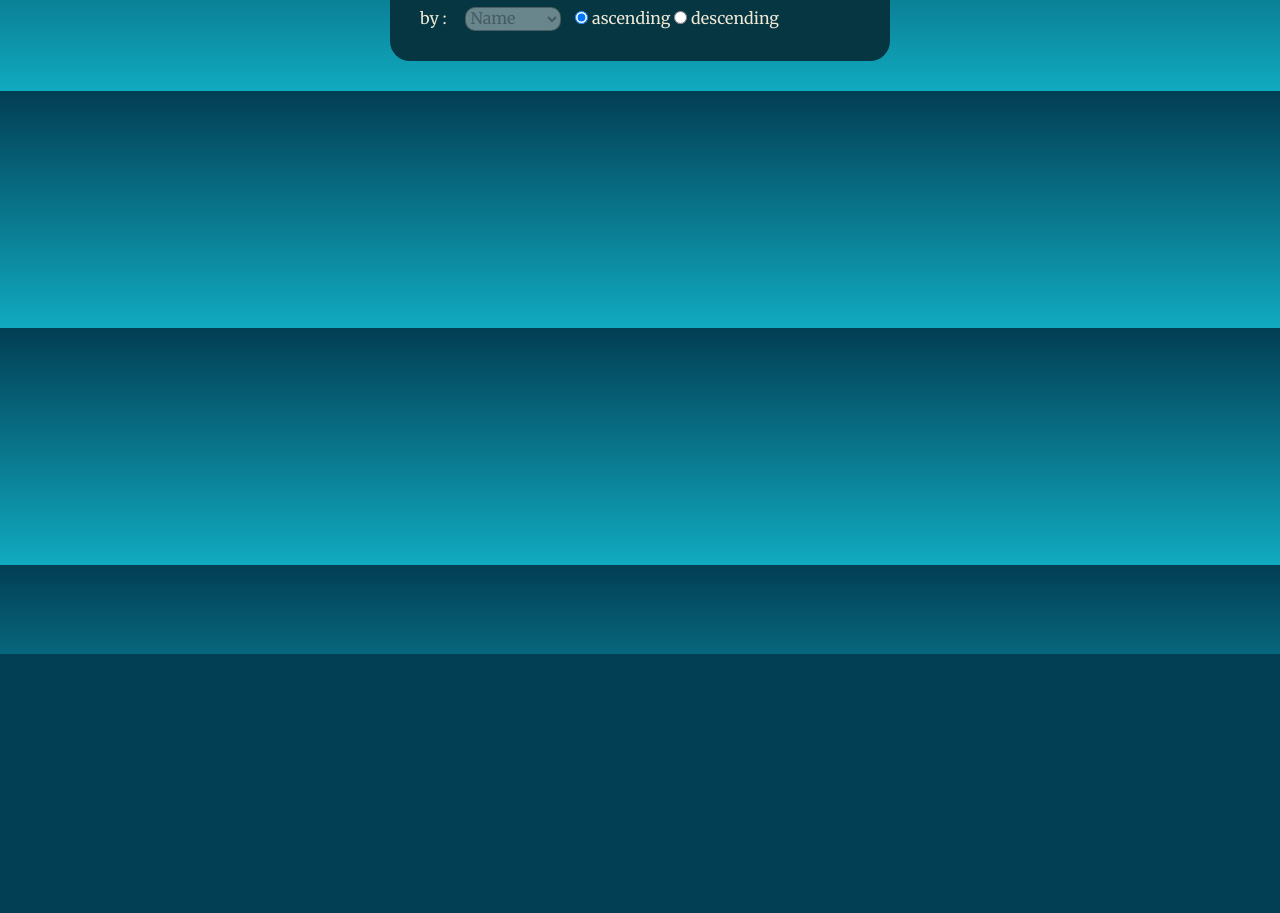
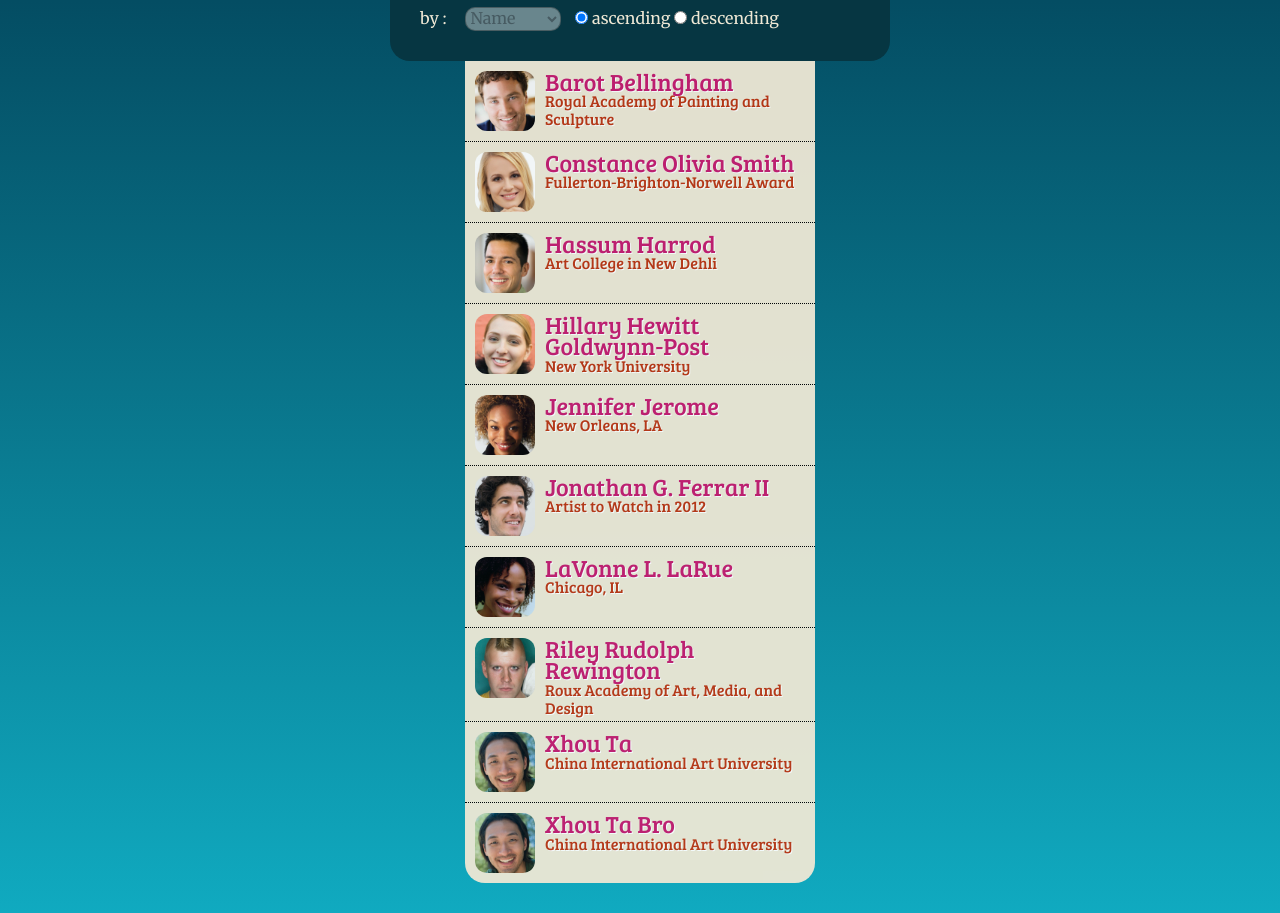
Before and after one commit to vanduc1102/list-artists, a website: page app/index.html at #/list in a window 1280 px wide. Shown: the part 146-1059 px from the top of the page. Before the commit the page ends 800 px from the top, so only its background shows below. Drawn offline with nearby package versions, Linux system fonts and the light colour scheme; some packages are replaced by stand-ins of ours; files that its build step writes are made by us from their sources; a web font is replaced by a local one.

Commit message:
create services, moved data.json to servies , use services for get data

```diff
--- a/app/index.html
+++ b/app/index.html
@@ -38,6 +38,7 @@
 
     <!-- build:js({.tmp,app}) scripts/scripts.js -->
     <script src="scripts/app.js"></script>
+	<script src="scripts/services/artist-service.js"></script>
 	<script src="scripts/controllers/detail-controller.js"></script>
     <script src="scripts/controllers/list-artist-controller.js"></script>
     <!-- endbuild -->
--- a/app/scripts/controllers/detail-controller.js
+++ b/app/scripts/controllers/detail-controller.js
@@ -7,10 +7,14 @@
  * # MainCtrl
  * Controller of the listArtistsApp
  */
-app.controller('DetailController', ['$scope','$http','$routeParams',function ($scope,$http,$routeParams) {
-	$http.get('scripts/controllers/data.json').success(function(data) {
-		$scope.artists = data;
+app.controller('DetailController', ['ArtistService','$scope','$http','$routeParams',function (ArtistService,$scope,$http,$routeParams) {
+
+	ArtistService.getAll().then(
+		function(response) {
+
+			$scope.artists = response['data'];
 			$scope.whichItem= $routeParams.itemId;
+
 			if($routeParams.itemId > 0){
 				$scope.prevItem = Number($routeParams.itemId) - 1;
 			}else{
@@ -22,5 +26,10 @@ app.controller('DetailController', ['$scope','$http','$routeParams',function ($s
 			}else{
 				$scope.nextItem =  0 ;
 			}
-	});
+		},
+		function(reason) {
+			console.log(reason);
+		}
+	);
+
 }]);
--- a/app/scripts/controllers/list-artist-controller.js
+++ b/app/scripts/controllers/list-artist-controller.js
@@ -7,9 +7,14 @@
  * # MainCtrl
  * Controller of the listArtistsApp
  */
-app.controller('ListArtistController', ['$scope','$http',function ($scope,$http) {
- $http.get('scripts/controllers/data.json').success(function(data) {
-    $scope.artists = data;
-	$scope.artistOrder='name';
-  });
+app.controller('ListArtistController', ['ArtistService','$scope','$http',function (ArtistService,$scope,$http) {
+	ArtistService.getAll().then(
+	 function(response) {
+		$scope.artists = response['data'];
+		$scope.artistOrder='name';
+	  },
+	  function(reason) {
+		console.log(reason);
+	  }
+	);
 }]);
--- /dev/null
+++ b/app/scripts/services/artist-service.js
@@ -0,0 +1,15 @@
+'use strict'
+app.service('ArtistService', [ '$http', '$q', function ($http, $q) {
+    return {
+        getAll: function () {
+            var defer = $q.defer();
+			$http.get('scripts/services/data.json').then(function (data) {
+				defer.resolve(data);
+			}, function (reason) {
+				defer.reject(reason);
+
+			});
+            return defer.promise;
+        }
+    }
+}]);
--- /dev/null
+++ b/app/scripts/services/data.json
@@ -0,0 +1,65 @@
+[
+  {
+    "name":"Barot Bellingham",
+    "shortname":"Barot_Bellingham",
+    "reknown":"Royal Academy of Painting and Sculpture",
+    "bio":"Barot has just finished his final year at The Royal Academy of Painting and Sculpture, where he excelled in glass etching paintings and portraiture. Hailed as one of the most diverse artists of his generation, Barot is equally as skilled with watercolors as he is with oils, and is just as well-balanced in different subject areas. Barot's collection entitled \"The Un-Collection\" will adorn the walls of Gilbert Hall, depicting his range of skills and sensibilities - all of them, uniquely Barot, yet undeniably different"
+  },
+  {
+    "name":"Jonathan G. Ferrar II",
+    "shortname":"Jonathan_Ferrar",
+    "reknown":"Artist to Watch in 2012",
+    "bio":"The Artist to Watch in 2012 by the London Review, Johnathan has already sold one of the highest priced-commissions paid to an art student, ever on record. The piece, entitled Gratitude Resort, a work in oil and mixed media, was sold for $750,000 and Jonathan donated all the proceeds to Art for Peace, an organization that provides college art scholarships for creative children in developing nations"
+  },
+  {
+    "name":"Hillary Hewitt Goldwynn-Post",
+    "shortname":"Hillary_Goldwynn",
+    "reknown":"New York University",
+    "bio":"Hillary is a sophomore art sculpture student at New York University, and has already won all the major international prizes for new sculptors, including the Divinity Circle, the International Sculptor's Medal, and the Academy of Paris Award. Hillary's CAC exhibit features 25 abstract watercolor paintings that contain only water images including waves, deep sea, and river."
+  }
+   ,
+  {
+    "name":"Xhou Ta Bro",
+    "shortname":"Xhou_Ta",
+    "reknown":"China International Art University",
+    "bio":"A brother of Xho TA,A senior at the China International Art University, Xhou has become well-known for his miniature sculptures, often the size of a rice granule, that are displayed by rear projection of microscope images on canvas. Xhou will discuss the art and science behind his incredibly detailed works of art."
+  }
+  ,
+  {
+    "name":"Hassum Harrod",
+    "shortname":"Hassum_Harrod",
+    "reknown":"Art College in New Dehli",
+    "bio":"The Art College in New Dehli has sponsored Hassum on scholarship for his entire undergraduate career at the university, seeing great promise in his contemporary paintings of landscapes - that use equal parts muted and vibrant tones, and are almost a contradiction in art. Hassum will be speaking on \"The use and absence of color in modern art\" during Thursday's agenda."
+  },
+  {
+    "name":"Jennifer Jerome",
+    "shortname":"Jennifer_Jerome",
+    "reknown":"New Orleans, LA",
+    "bio":"A native of New Orleans, much of Jennifer's work has centered around abstract images that depict flooding and rebuilding, having grown up as a teenager in the post-flood years. Despite the sadness of devastation and lives lost, Jennifer's work also depicts the hope and togetherness of a community that has persevered. Jennifer's exhibit will be discussed during Tuesday's Water in Art theme."
+  },
+  {
+    "name":"LaVonne L. LaRue",
+    "shortname":"LaVonne_LaRue",
+    "reknown":"Chicago, IL",
+    "bio":"LaVonne's giant-sized paintings all around Chicago tell the story of love, nature, and conservation - themes that are central to her heart. LaVonne will share her love and skill of graffiti art on Monday's schedule, as she starts the painting of a 20-foot high wall in the Rousseau Room of Hotel Contempo in front of a standing-room only audience in Art in Unexpected Places."
+  },
+  {
+    "name":"Constance Olivia Smith",
+    "shortname":"Constance_Smith",
+    "reknown":"Fullerton-Brighton-Norwell Award",
+    "bio":"Constance received the Fullerton-Brighton-Norwell Award for Modern Art for her mixed-media image of a tree of life, with jewel-adorned branches depicting the arms of humanity, and precious gemstone-decorated leaves representing the spouting buds of togetherness. The daughter of a New York jeweler, Constance has been salvaging the discarded remnants of her father's jewelry-making since she was five years old, and won the New York State Fair grand prize at the age of 8 years old for a gem-adorned painting of the Manhattan Bridge."
+  },
+  {
+    "name":"Riley Rudolph Rewington",
+    "shortname":"Riley_Rewington",
+    "reknown":"Roux Academy of Art, Media, and Design",
+    "bio":"A first-year student at the Roux Academy of Art, Media, and Design, Riley is already changing the face of modern art at the university. Riley's exquisite abstract pieces have no intention of ever being understood, but instead beg the viewer to dream, create, pretend, and envision with their mind's eye. Riley will be speaking on the \"Art of Abstract\" during Thursday's schedule"
+  },
+  {
+    "name":"Xhou Ta",
+    "shortname":"Xhou_Ta",
+    "reknown":"China International Art University",
+    "bio":"A senior at the China International Art University, Xhou has become well-known for his miniature sculptures, often the size of a rice granule, that are displayed by rear projection of microscope images on canvas. Xhou will discuss the art and science behind his incredibly detailed works of art."
+  }
+
+]
--- a/app/views/list.html
+++ b/app/views/list.html
@@ -18,7 +18,7 @@
 			descending
 		</label>
   </div>
-  <ul class="artistlist" ng-show="query">
+  <ul class="artistlist">
 	<li ng-animate="'animate'"class="artist cf" ng-repeat="item in artists | filter : query | orderBy : artistOrder:direction">
 	  <a href="#/details/{{artists.indexOf(item)}}" >
 		  <img ng-src="images/{{item.shortname}}_tn.jpg" alt="Photo of {{item.name}}">
```
Lines whose indentation alone changed are shown as unchanged.
